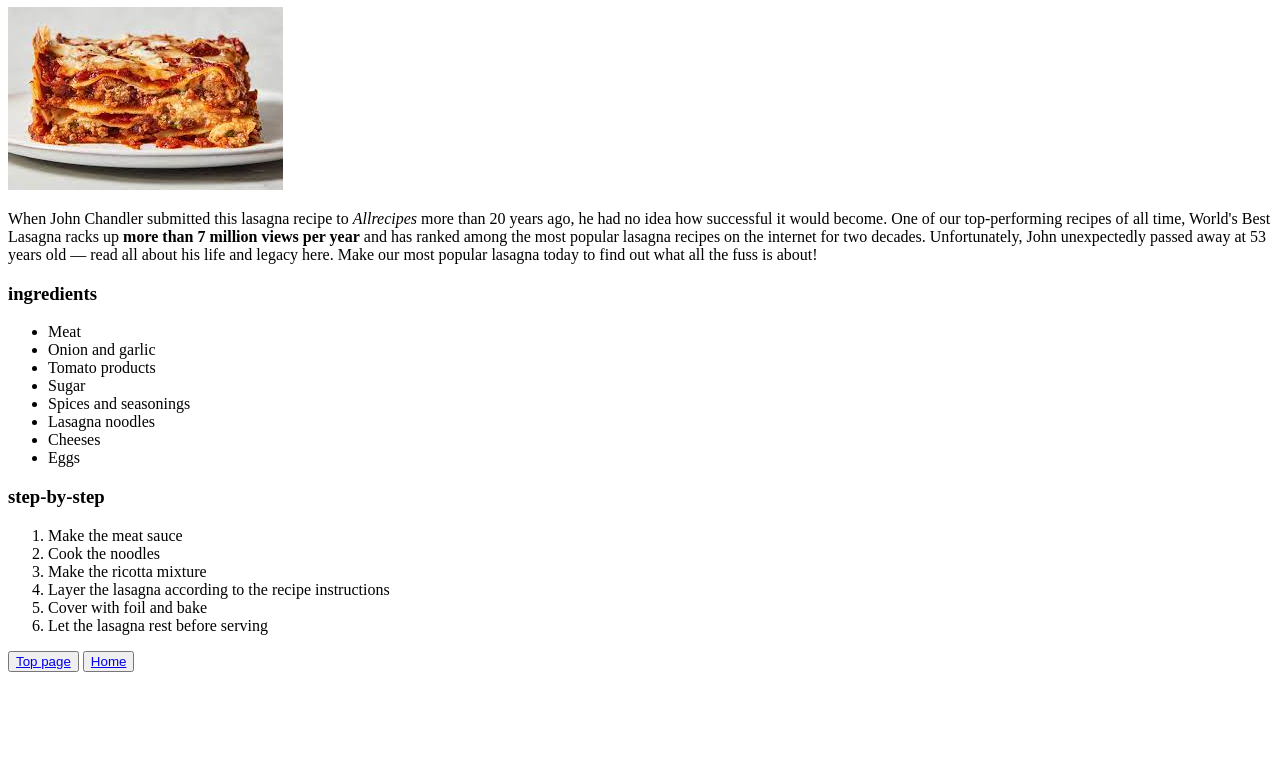
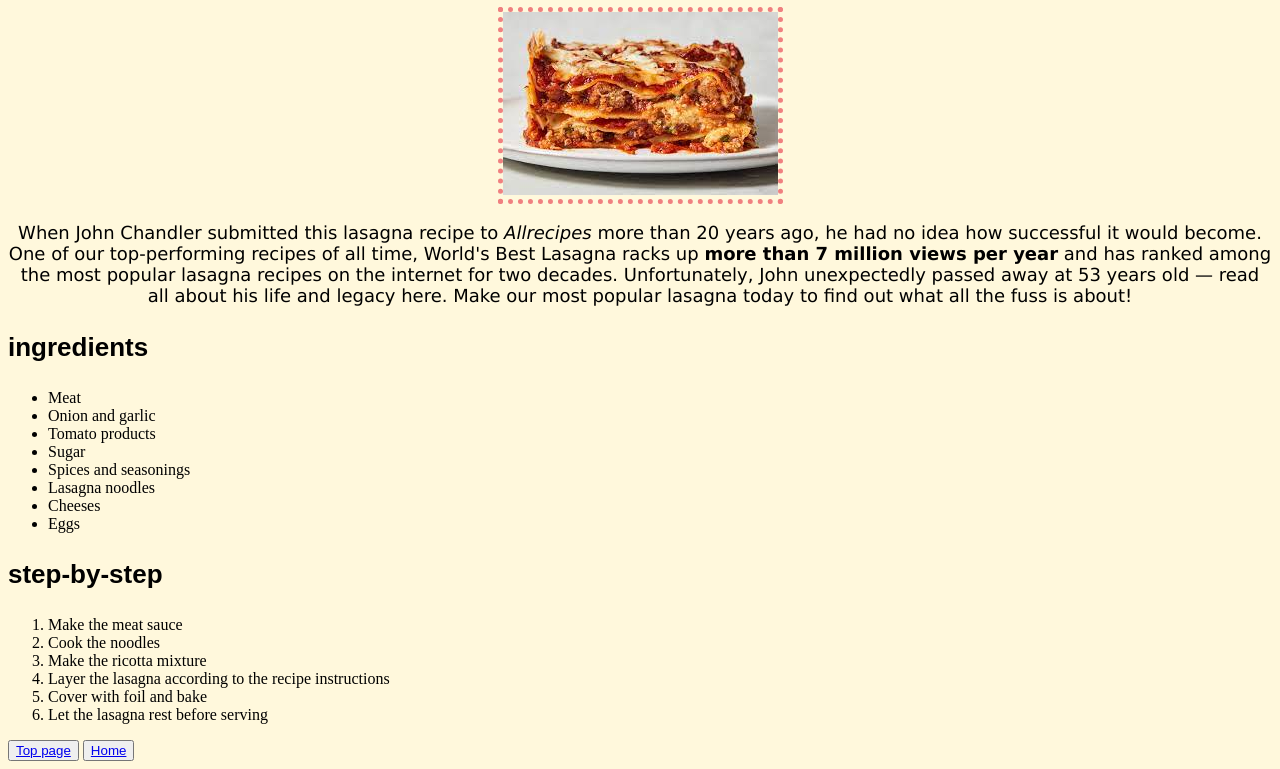
Before and after one commit to YasperMaster/odin-recipes, a plain HTML site: page recipes/lasagna.html in a window 1280 px wide. Shown: the part 73-842 px from the top of the page. Before the commit the page ends 800 px from the top, so only its background shows below. Drawn offline with Linux system fonts and the light colour scheme.

Commit message:
added border to images, changed font and aligned text in recipes pages

```diff
--- a/recipes/lasagna.html
+++ b/recipes/lasagna.html
@@ -3,21 +3,25 @@
     <head>
         <meta charset="UTF-8">
         <title>Document</title>
+        <link rel="stylesheet" href="../style.css">
     </head>
     <body>
-       <h1>
+       <h1 class="title">
         Lasagna
        </h1>
-       <img src="./img/lasagna.jpeg" alt="lasagna">
 
-       <p>When John Chandler submitted this lasagna recipe to <i>Allrecipes</i> more than 20 years ago,
+       <div class="image">
+            <img src="./img/lasagna.jpeg" alt="lasagna">
+       </div>
+
+       <p class="desc">When John Chandler submitted this lasagna recipe to <i>Allrecipes</i> more than 20 years ago,
         he had no idea how successful it would become. One of our top-performing recipes of all time,
         World's Best Lasagna racks up <b>more than 7 million views per year</b> and has ranked among the most
         popular lasagna recipes on the internet for two decades. Unfortunately, John unexpectedly passed away at
         53 years old — read all about his life and legacy here.
         Make our most popular lasagna today to find out what all the fuss is about!</p>
 
-        <h3>ingredients</h3>
+        <h3 class="subtitle">ingredients</h3>
         <ul>
             <li>Meat</li>
             <li>Onion and garlic</li>
@@ -29,7 +33,7 @@
             <li>Eggs</li>
         </ul>
 
-        <h3>step-by-step</h3>
+        <h3 class="subtitle">step-by-step</h3>
         <ol>
             <li>Make the meat sauce</li>
             <li>Cook the noodles</li>
--- a/style.css
+++ b/style.css
@@ -9,13 +9,25 @@ body {
 }
 
 .image {
-    align-items: center;
-    display: flex;
-    justify-content: center;
+    border: 5px dotted lightcoral;
+    width:fit-content;
+    margin: auto
 }
 
 .list-main {
     font-size: 36px;
     font-family: Arial, Helvetica, sans-serif;
+    display: inline-block;
 
 }
+
+.desc {
+    font-size: 18px;
+    text-align: center;
+    font-family: 'Lucida Sans', 'Lucida Sans Regular', 'Lucida Grande', 'Lucida Sans Unicode', Verdana, sans-serif;
+}
+
+.subtitle {
+    font-size: 26px;
+    font-family: Arial, Helvetica, sans-serif;
+}
```
Also changed, not shown: index.html (+4 -4 lines), recipes/tortilla.html (+8 -5 lines).
